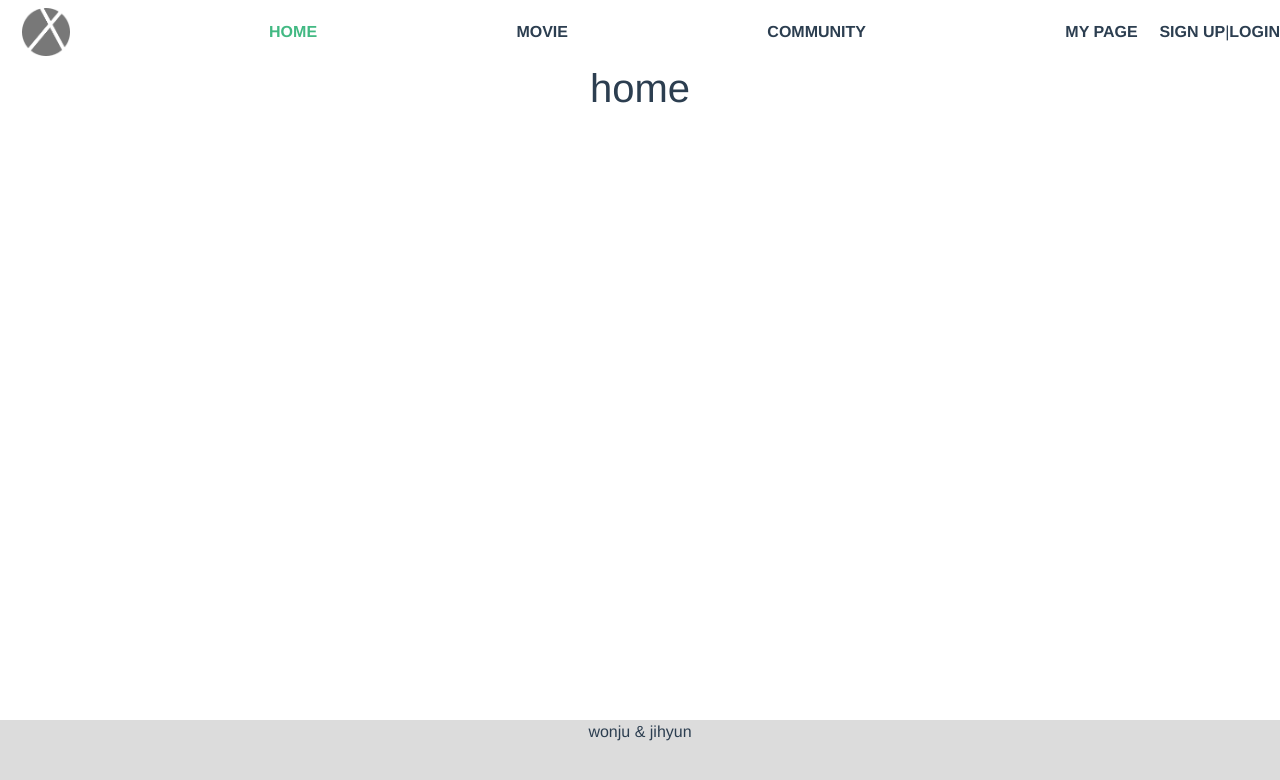
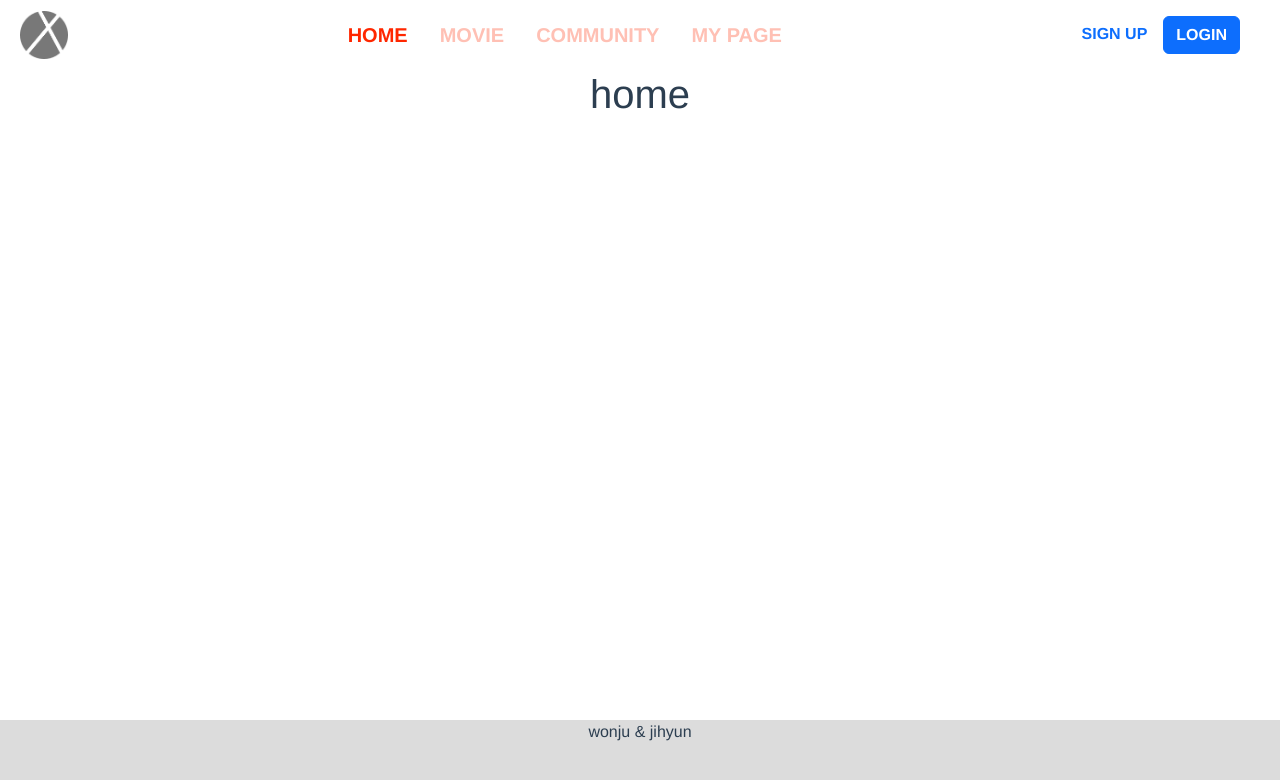
Before and after one commit to NooneCine/NooneCine, a Vue app in the folder final-pjt-front/: page / in a window 1280 px wide. Shown: the top 780 px of the page. Built offline with nearby package versions, Linux system fonts and the light colour scheme.

Commit message:
design(Header):nav bar css change

```diff
--- a/final-pjt-front/src/components/Header.vue
+++ b/final-pjt-front/src/components/Header.vue
@@ -1,18 +1,21 @@
 <template>
-  <nav class="navbar">
-    <div class="container">
-      <router-link to="/" class="nav-item">
+  <div>
+    <div class="navbar top">
+      <router-link to="/">
         <img src="@/assets/default.png" alt="Bootstrap" height="48">
       </router-link>
-      <router-link to="/" class="nav-item">HOME</router-link>
-      <router-link to="/movie" class="nav-item">MOVIE</router-link>
-      <router-link to="/community" class="nav-item">COMMUNITY</router-link>
-      <router-link to="/my-page" class="nav-item">MY PAGE</router-link>
+      <div class="mt-0 top nav-a">
+        <router-link to="/" class="m-3">HOME</router-link>
+        <router-link to="/movie" class="m-3">MOVIE</router-link>
+        <router-link to="/community" class="m-3">COMMUNITY</router-link>
+        <router-link to="/my-page" class="m-3">MY PAGE</router-link>
+      </div>
+      <div>
+        <router-link to="/signup" class="me-3 text-primary">SIGN UP</router-link>
+        <router-link to="/login" class="btn btn-primary text-white">LOGIN</router-link>
+      </div>
     </div>
-
-    <router-link to="/signup">SIGN UP</router-link> |
-    <router-link to="/login">LOGIN</router-link>
-  </nav>
+  </div>
 </template>
 
 <script>
@@ -25,17 +28,22 @@ export default {
 </script>
 
 <style>
-nav {
-  padding: 30px;
+.top {
+  padding: 10px 20px;
+  margin-right: 20px;
 }
 
-nav a {
+.top a {
   font-weight: bold;
-  color: #2c3e50;
+  color: #FFC0B4;
   text-decoration-line: none;
 }
 
-nav a.router-link-exact-active {
-  color: #42b983;
+.top a.router-link-exact-active {
+  color: #FF2700;
+}
+
+.nav-a {
+  font-size: 20px;
 }
 </style>
```
